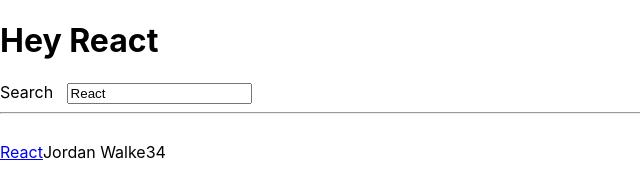
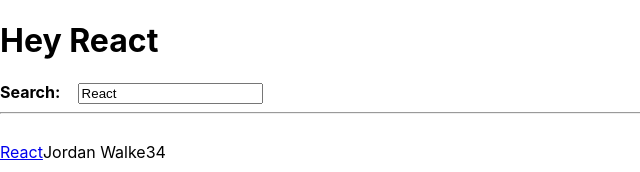
Before and after one commit to ketankvishwakarma/react-projects-sample, a React (Create React App) app: page / in a window 1280 px wide. Shown: the top 172 px of the page, without its empty margins (0-640 px from the left). Built offline with nearby package versions, Linux system fonts and the light colour scheme.

Commit message:
React Component Composition

```diff
--- a/src/App.js
+++ b/src/App.js
@@ -68,22 +68,24 @@
         {welcome.greeting} {welcome.title}
       </h1>
       <InputWithLabel
-      id="search"
-      label="Search"
-      type="text"
-      value={searchTerm}
-      onInputChange={handleSearch}
-      />
-      <hr/>
+        id="search"
+        label="Search"
+        type="text"
+        value={searchTerm}
+        onInputChange={handleSearch}
+      >
+        <strong>Search: </strong>
+      </InputWithLabel>
+      <hr />
       &nbsp;
-      <List list={searchedStories}/>
+      <List list={searchedStories} />
     </div>
   );
 }
 
-const InputWithLabel =({id,label,value,type,onInputChange})=>(
+const InputWithLabel =({id,label,value,type,onInputChange,children})=>(
   <>
-    <label htmlFor={id}>{label}</label>
+   {children}
     &nbsp; &nbsp;
     <input
       id={id}
```
